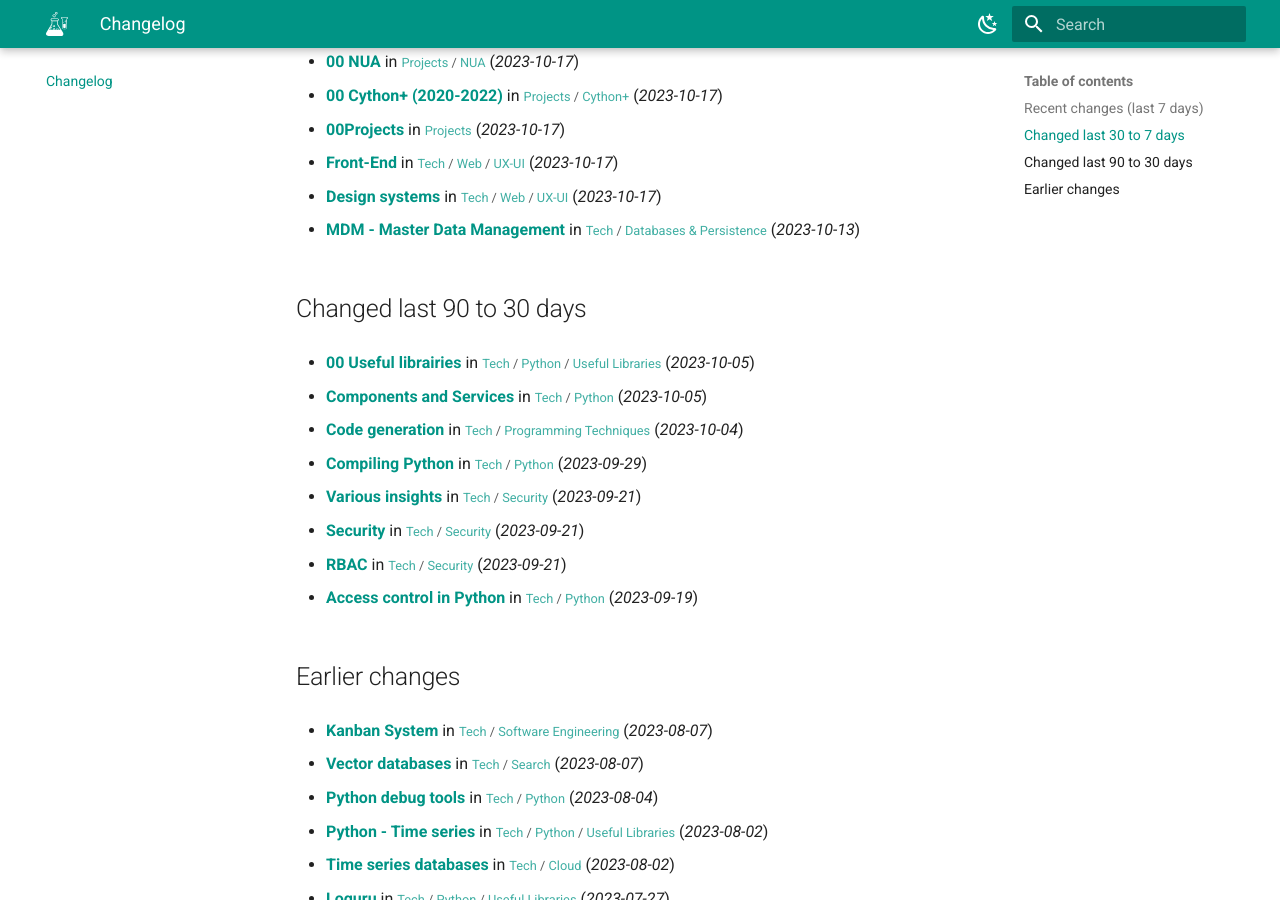
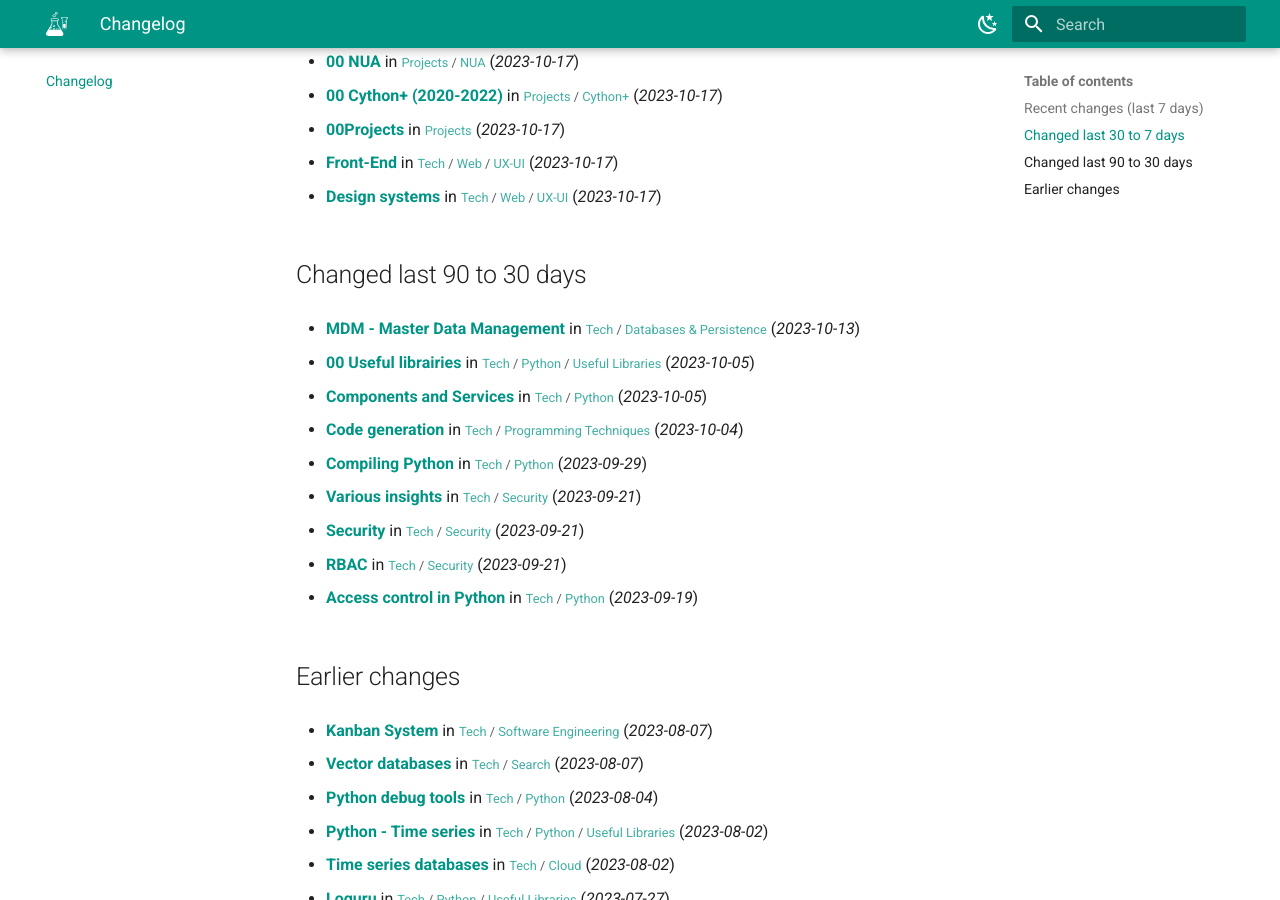
Before and after one commit to abilian/lab.abilian.com, an MkDocs documentation site: the page built from docs/changelog.md, in a window 1280 px wide and 900 px high, scrolled down 1344 px. Built offline with MkDocs 1.6.1 and Material for MkDocs 9.7.7, drawn with Linux system fonts in a browser that asks for light colours; comment, search, counter and statistics services are not loaded.

Commit message:
Update content

```diff
--- a/docs/changelog.md
+++ b/docs/changelog.md
@@ -76,11 +76,11 @@
 
 - **[Design systems](/Tech/Web/UX-UI/Design systems/)** in <small>[Tech](/Tech/00 Technology/) / [Web](/Tech/Web/Content Repositories/) / [UX-UI](/Tech/Web/UX-UI/AlpineJS/)</small> (*2023-10-17*)
 
-- **[MDM - Master Data Management](/Tech/Databases & Persistence/MDM - Master Data Management/)** in <small>[Tech](/Tech/00 Technology/) / [Databases & Persistence](/Tech/Databases & Persistence/DuckDB/)</small> (*2023-10-13*)
-
 
 
 ## Changed last 90 to 30 days
+
+- **[MDM - Master Data Management](/Tech/Databases & Persistence/MDM - Master Data Management/)** in <small>[Tech](/Tech/00 Technology/) / [Databases & Persistence](/Tech/Databases & Persistence/DuckDB/)</small> (*2023-10-13*)
 
 - **[00 Useful librairies](/Tech/Python/Useful Libraries/00 Useful librairies/)** in <small>[Tech](/Tech/00 Technology/) / [Python](/Tech/Python/(Pretty) tables in Python/) / [Useful Libraries](/Tech/Python/Useful Libraries/00 Useful librairies/)</small> (*2023-10-05*)
 
```
